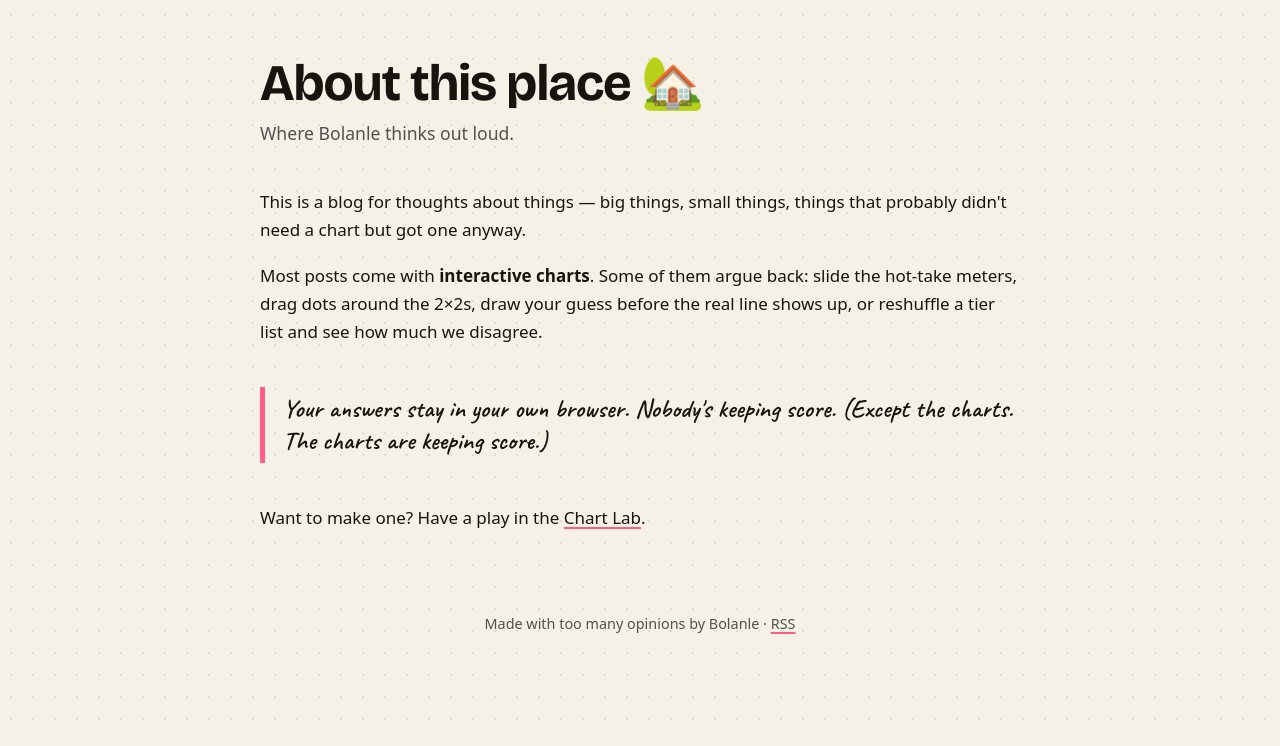
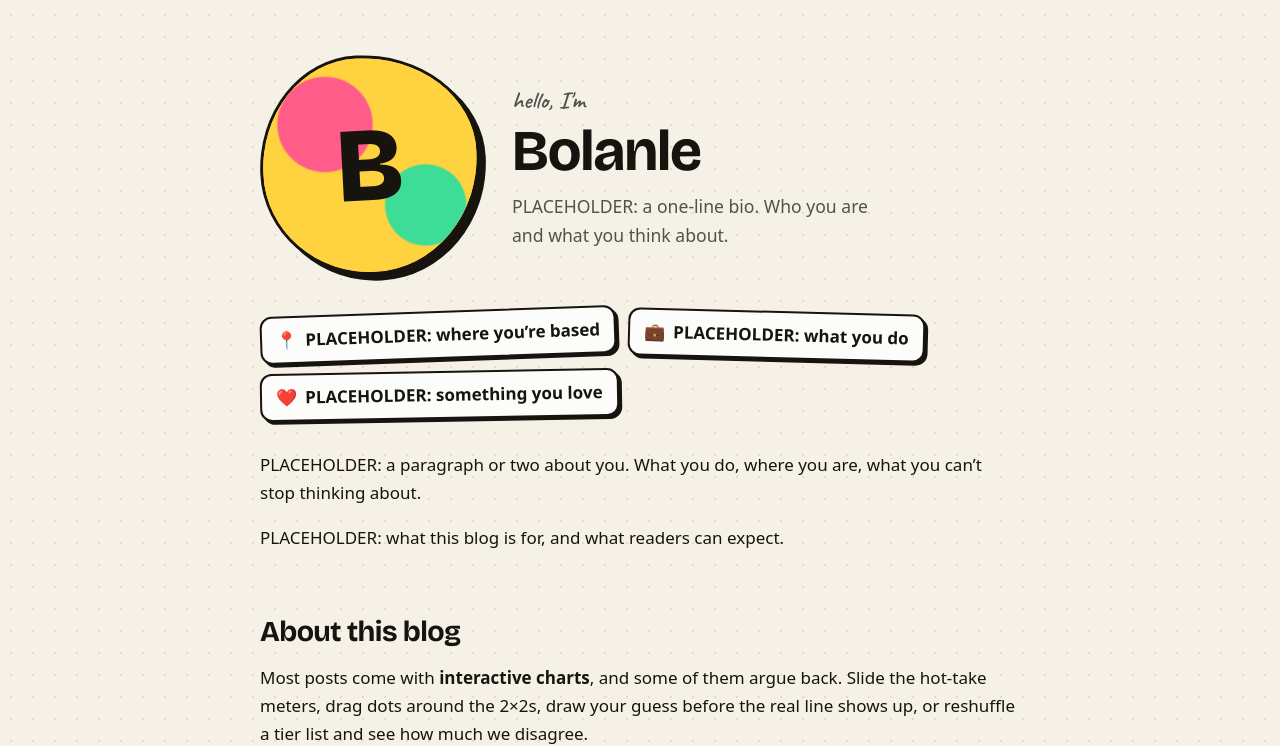
Before and after one commit to cestbola/bolanle-me, an Astro site: page /about in a window 1280 px wide. Shown: the part 62-808 px from the top of the page. Built offline with nearby package versions, Linux system fonts and the light colour scheme; Astro itself is replaced by a stand-in of ours.

Commit message:
Add name, bio and photo: home hero, About page, post author card
Profile lives in ME in src/site.ts. Photo goes in public/me.jpg, with a
doodle avatar fallback until it exists.

Co-Authored-By: Claude Opus 5.5 <noreply@anthropic.com>
Claude-Session: https://claude.ai/code/session_011vZjtJkG9QXqYKw39dGqL1

```diff
--- /dev/null
+++ b/src/components/Avatar.astro
@@ -0,0 +1,16 @@
+---
+// Your photo in a wobbly sticker frame. Falls back to a doodle until public/<photo> exists.
+import { existsSync } from 'node:fs';
+import { ME } from '../site';
+
+interface Props { size?: number; tilt?: boolean; class?: string }
+const { size = 160, tilt = true, class: cls = '' } = Astro.props;
+const hasPhoto = !!ME.photo && existsSync(`public${ME.photo}`);
+---
+<span class:list={['avatar', { tilt }, cls]} style={`--size:${size}px`}>
+  {hasPhoto ? (
+    <img src={ME.photo} alt={ME.photoAlt} width={size} height={size} loading="lazy" decoding="async" />
+  ) : (
+    <span class="avatar-fallback" role="img" aria-label={ME.photoAlt}>{ME.name.charAt(0)}</span>
+  )}
+</span>
--- a/src/pages/about.astro
+++ b/src/pages/about.astro
@@ -1,16 +1,34 @@
 ---
 import Base from '../layouts/Base.astro';
-import { SITE } from '../site';
+import Avatar from '../components/Avatar.astro';
+import { ME } from '../site';
+
+// tiny **bold** support for bio paragraphs
+const md = (t: string) =>
+  t.replace(/[&<>]/g, (c) => ({ '&': '&amp;', '<': '&lt;', '>': '&gt;' })[c]!).replace(/\*\*(.+?)\*\*/g, '<strong>$1</strong>');
 ---
-<Base title="About">
-  <section class="wrap">
-    <header class="page-head">
-      <h1>About this place 🏡</h1>
-      <p>Where {SITE.author} thinks out loud.</p>
-    </header>
+<Base title="About" description={ME.shortBio}>
+  <section class="wrap about">
+    <div class="about-top">
+      <Avatar size={220} />
+      <div>
+        <p class="hand about-hi">hello, I'm</p>
+        <h1>{ME.name}</h1>
+        <p class="about-short">{ME.shortBio}</p>
+        {ME.links.length > 0 && (
+          <div class="about-links">{ME.links.map((l) => <a class="tag" href={l.href} rel="me noopener" target="_blank">{l.label} ↗</a>)}</div>
+        )}
+      </div>
+    </div>
+
+    {ME.facts.length > 0 && (
+      <ul class="facts">{ME.facts.map((f, i) => <li style={`--r:${[-2, 1.5, -1, 2][i % 4]}deg`}><span aria-hidden="true">{f.emoji}</span>{f.text}</li>)}</ul>
+    )}
+
     <div class="prose">
-      <p>This is a blog for thoughts about things — big things, small things, things that probably didn't need a chart but got one anyway.</p>
-      <p>Most posts come with <strong>interactive charts</strong>. Some of them argue back: slide the hot-take meters, drag dots around the 2×2s, draw your guess before the real line shows up, or reshuffle a tier list and see how much we disagree.</p>
+      {ME.bio.map((p) => <p set:html={md(p)} />)}
+      <h2>About this blog</h2>
+      <p>Most posts come with <strong>interactive charts</strong>, and some of them argue back. Slide the hot-take meters, drag dots around the 2×2s, draw your guess before the real line shows up, or reshuffle a tier list and see how much we disagree.</p>
       <blockquote>Your answers stay in your own browser. Nobody's keeping score. (Except the charts. The charts are keeping score.)</blockquote>
       <p>Want to make one? Have a play in the <a href="/chart-lab/">Chart Lab</a>.</p>
     </div>
--- a/src/site.ts
+++ b/src/site.ts
@@ -6,3 +6,30 @@ export const SITE = {
   description: 'A blog where Bolanle thinks out loud and charts it — interactive charts, hot-take meters, tier lists and more.',
   sticker: 'now with 100% more charts ✨',
 };
+
+// About you: shown on the home page, the About page, and at the end of every post.
+export const ME = {
+  name: 'Bolanle',
+  // Drop a photo into /public (e.g. public/me.jpg) and put its path here.
+  // Square-ish works best. Until the file exists, a doodle avatar shows instead.
+  photo: '/me.jpg',
+  photoAlt: 'Photo of Bolanle',
+  // One line for the home page and post footers.
+  shortBio: 'PLACEHOLDER: a one-line bio. Who you are and what you think about.',
+  // The About page. Each string is a paragraph; **bold** works.
+  bio: [
+    'PLACEHOLDER: a paragraph or two about you. What you do, where you are, what you can’t stop thinking about.',
+    'PLACEHOLDER: what this blog is for, and what readers can expect.',
+  ],
+  // Little fact chips on the About page. Delete any you don’t want.
+  facts: [
+    { emoji: '📍', text: 'PLACEHOLDER: where you’re based' },
+    { emoji: '💼', text: 'PLACEHOLDER: what you do' },
+    { emoji: '❤️', text: 'PLACEHOLDER: something you love' },
+  ],
+  // Optional links. Remove lines you don’t use.
+  links: [
+    // { label: 'Instagram', href: 'https://instagram.com/you' },
+    // { label: 'LinkedIn', href: 'https://linkedin.com/in/you' },
+  ] as { label: string; href: string }[],
+};
--- a/src/styles/global.css
+++ b/src/styles/global.css
@@ -385,3 +385,52 @@ a.card:hover { transform: translate(-3px, -3px) rotate(-.6deg); box-shadow: var(
 .tag-cloud { display: flex; flex-wrap: wrap; gap: 6px; }
 .empty { text-align: center; padding: 40px; color: var(--ink-2); }
 .visually-hidden { position: absolute; width: 1px; height: 1px; overflow: hidden; clip: rect(0 0 0 0); white-space: nowrap; }
+
+/* ------------------------------------------------------------ you */
+.avatar {
+  --size: 160px; width: var(--size); height: var(--size); flex: none; display: inline-block;
+  border: 3px solid var(--line); border-radius: 46% 54% 50% 50% / 52% 46% 54% 48%;
+  box-shadow: 6px 6px 0 var(--line); overflow: hidden; background: var(--zap);
+  transition: transform .4s cubic-bezier(.3,1.6,.5,1), border-radius .6s;
+}
+.avatar.tilt { transform: rotate(-3deg); }
+.avatar:hover, a:hover .avatar { transform: rotate(3deg) scale(1.03); border-radius: 54% 46% 48% 52% / 46% 54% 46% 54%; }
+.avatar img { width: 100%; height: 100%; object-fit: cover; display: block; }
+.avatar-fallback {
+  width: 100%; height: 100%; display: grid; place-items: center;
+  font: 800 calc(var(--size) * .48) var(--font-display); color: #17140f;
+  background: radial-gradient(circle at 30% 30%, var(--pop) 0 22%, transparent 23%),
+              radial-gradient(circle at 75% 70%, var(--mint) 0 18%, transparent 19%), var(--zap);
+}
+
+.hero { display: flex; align-items: center; gap: 40px; }
+.hero-text { flex: 1; min-width: 0; }
+.hero-photo { position: relative; flex: none; margin-right: 24px; }
+.hero-photo .sticker { position: absolute; right: -36px; top: auto; bottom: -14px; font-size: 1.15rem; max-width: 150px; }
+@media (max-width: 820px) {
+  .hero { flex-direction: column-reverse; align-items: flex-start; gap: 18px; }
+  .hero-photo { margin: 0; }
+  .hero-photo .avatar { --size: 120px !important; }
+  .hero-photo .sticker { display: none; }
+}
+
+.about { padding-top: 40px; }
+.about-top { display: flex; gap: 32px; align-items: center; flex-wrap: wrap; }
+.about-top h1 { font-size: clamp(2.4rem, 7vw, 3.6rem); margin: 0 0 8px; }
+.about-hi { margin: 0; font-size: 1.5rem; color: var(--ink-2); }
+.about-short { margin: 0; font-size: 1.1rem; color: var(--ink-2); max-width: 36ch; }
+.about-links { margin-top: 14px; }
+.facts { list-style: none; padding: 0; margin: 36px 0 0; display: flex; flex-wrap: wrap; gap: 12px; }
+.facts li {
+  background: var(--card); border: 2px solid var(--line); border-radius: 12px; box-shadow: 3px 3px 0 var(--line);
+  padding: 8px 14px; font-weight: 600; display: flex; gap: 8px; align-items: center; transform: rotate(var(--r));
+}
+
+.author-card {
+  margin-top: 48px; display: flex; gap: 18px; align-items: center; background: var(--card);
+  border: 2px solid var(--line); border-radius: var(--radius); box-shadow: var(--shadow); padding: 16px 20px;
+}
+.author-card .avatar { box-shadow: 3px 3px 0 var(--line); border-width: 2px; }
+.author-card p { margin: 0; color: var(--ink-2); font-size: .95rem; }
+.author-card .hand { font-size: 1.2rem; line-height: 1; }
+.author-name { font: 800 1.3rem var(--font-display); text-decoration: none; }
```
Also changed, not shown: src/pages/index.astro (+10 -4 lines), src/pages/posts/[...slug].astro (+11 -0 lines), README.md.
